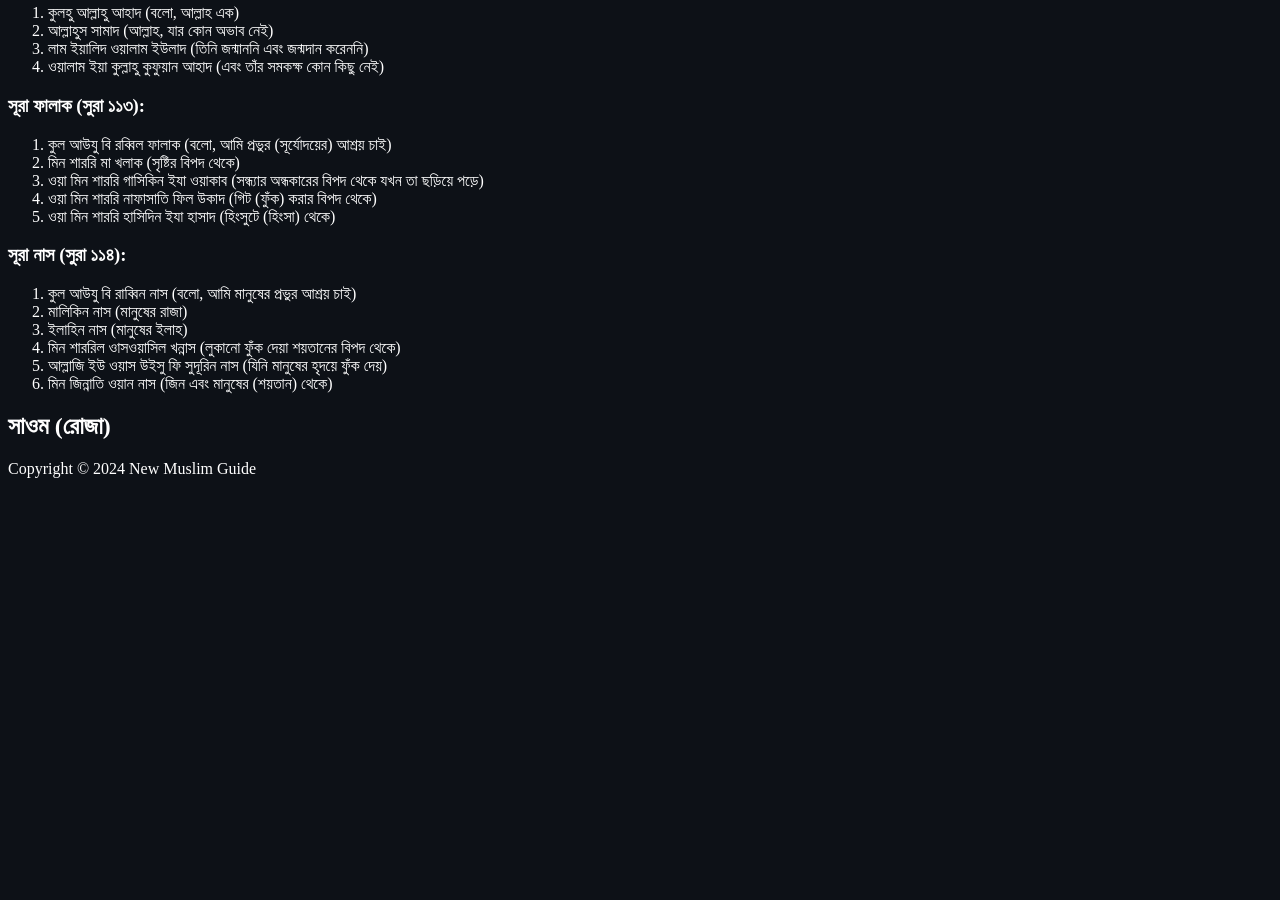
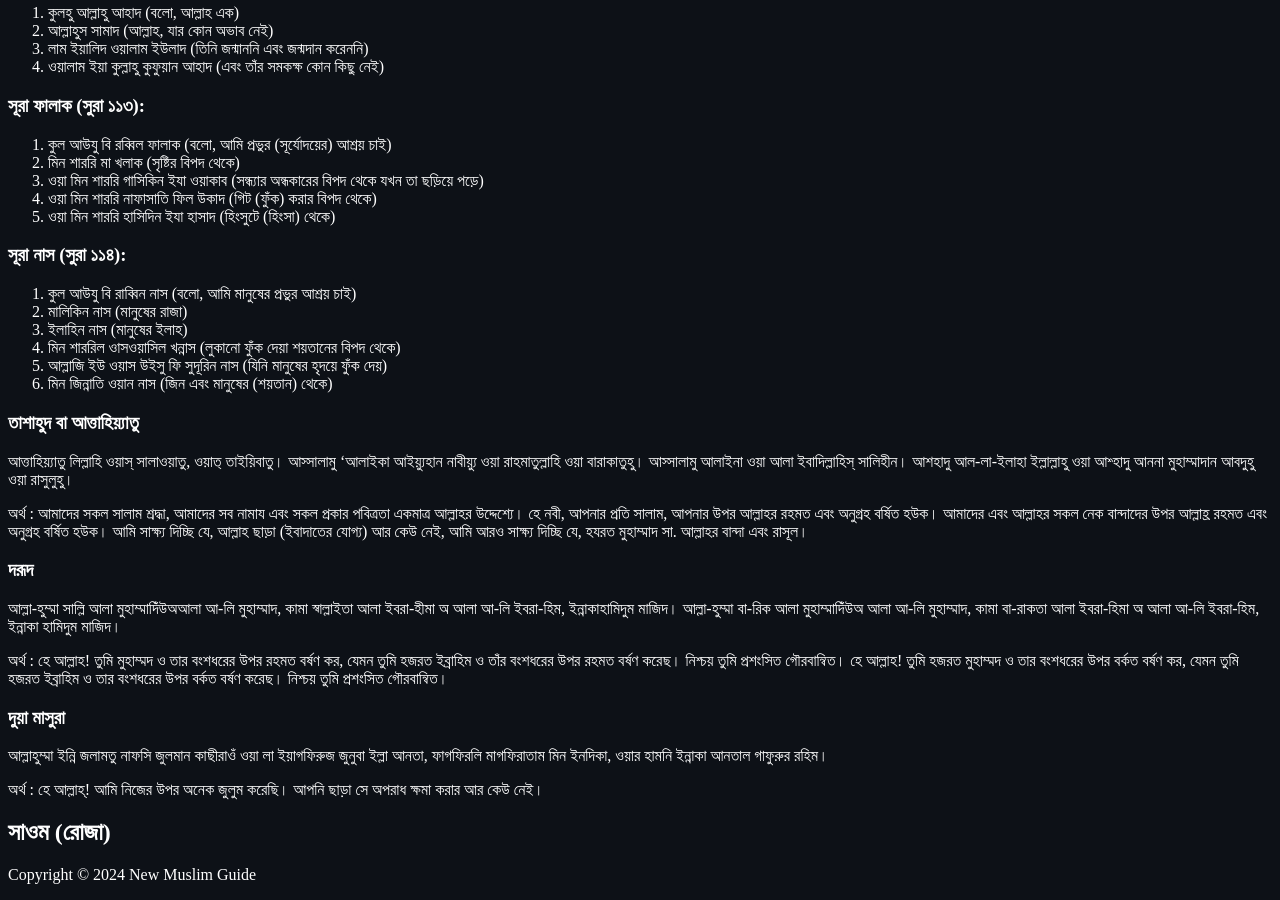
Before and after one commit to DeenAlIslam/NewMuslimGuide, a Jekyll site: the page built from bangla/index.md, in a window 1280 px wide and 900 px high, scrolled down 2426 px. Built offline with Jekyll 4.4.1, drawn with Linux system fonts in a browser that asks for light colours; before the commit the page ends 2920 px from its top, so only the background shows below that.

Commit message:
Update index.md

```diff
--- a/bangla/index.md
+++ b/bangla/index.md
@@ -144,4 +144,18 @@ Video: https://youtu.be/XPTYljKh9yw
 5. আল্লাজি ইউ ওয়াস উইসু ফি সুদূরিন নাস (যিনি মানুষের হৃদয়ে ফুঁক দেয়)
 6. মিন জিন্নাতি ওয়ান নাস (জিন এবং মানুষের (শয়তান) থেকে)
 
+### তাশাহুদ বা আত্তাহিয়্যাতু
+আত্তাহিয়্যাতু লিল্লাহি ওয়াস্ সালাওয়াতু, ওয়াত্ তাইয়িবাতু। আস্সালামু 'আলাইকা আইয়্যুহান নাবীয়্যু ওয়া রাহমাতুল্লাহি ওয়া বারাকাতুহু। আস্সালামু আলাইনা ওয়া আলা ইবাদিল্লাহিস্ সালিহীন। আশহাদু আল-লা-ইলাহা ইল্লাল্লাহু ওয়া আশ্হাদু আননা মুহাম্মাদান আবদুহু ওয়া রাসুলুহু।
+
+অর্থ : আমাদের সকল সালাম শ্রদ্ধা, আমাদের সব নামায এবং সকল প্রকার পবিত্রতা একমাত্র আল্লাহর উদ্দেশ্যে। হে নবী, আপনার প্রতি সালাম, আপনার উপর আল্লাহর রহমত এবং অনুগ্রহ বর্ষিত হউক। আমাদের এবং আল্লাহর সকল নেক বান্দাদের উপর আল্লাহ্র রহমত এবং অনুগ্রহ বর্ষিত হউক। আমি সাক্ষ্য দিচ্ছি যে, আল্লাহ ছাড়া (ইবাদাতের যোগ্য) আর কেউ নেই, আমি আরও সাক্ষ্য দিচ্ছি যে, হযরত মুহাম্মাদ সা. আল্লাহর বান্দা এবং রাসূল।
+
+### দরূদ
+আল্লা-হুম্মা সাল্লি আলা মুহাম্মাদিঁউঅআলা আ-লি মুহাম্মাদ, কামা স্বাল্লাইতা আলা ইবরা-হীমা অ আলা আ-লি ইবরা-হিম, ইন্নাকাহামিদুম মাজিদ। আল্লা-হুম্মা বা-রিক আলা মুহাম্মাদিঁউঅ আলা আ-লি মুহাম্মাদ, কামা বা-রাকতা আলা ইবরা-হিমা অ আলা আ-লি ইবরা-হিম, ইন্নাকা হামিদুম মাজিদ।
+
+অর্থ : হে আল্লাহ! তুমি মুহাম্মদ ও তার বংশধরের উপর রহমত বর্ষণ কর, যেমন তুমি হজরত ইব্রাহিম ও তাঁর বংশধরের উপর রহমত বর্ষণ করেছ। নিশ্চয় তুমি প্রশংসিত গৌরবান্বিত। হে আল্লাহ! তুমি হজরত মুহাম্মদ ও তার বংশধরের উপর বর্কত বর্ষণ কর, যেমন তুমি হজরত ইব্রাহিম ও তার বংশধরের উপর বর্কত বর্ষণ করেছ। নিশ্চয় তুমি প্রশংসিত গৌরবান্বিত।
+
+### দুয়া মাসুরা
+আল্লাহুম্মা ইন্নি জলামতু নাফসি জুলমান কাছীরাওঁ ওয়া লা ইয়াগফিরুজ জুনুবা ইল্লা আনতা, ফাগফিরলি মাগফিরাতাম মিন ইনদিকা, ওয়ার হামনি ইন্নাকা আনতাল গাফুরুর রহিম।
+
+অর্থ : হে আল্লাহ্! আমি নিজের উপর অনেক জুলুম করেছি। আপনি ছাড়া সে অপরাধ ক্ষমা করার আর কেউ নেই।
 ## সাওম (রোজা)
```
